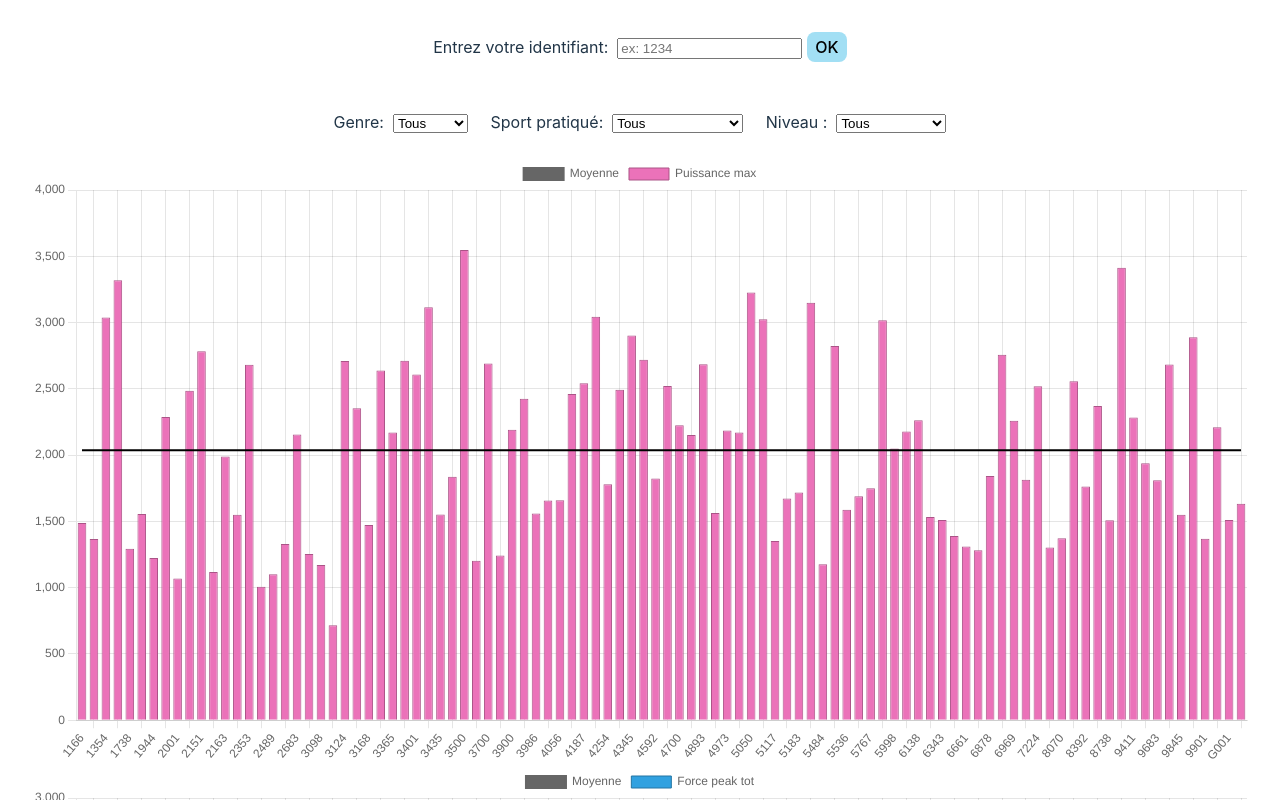
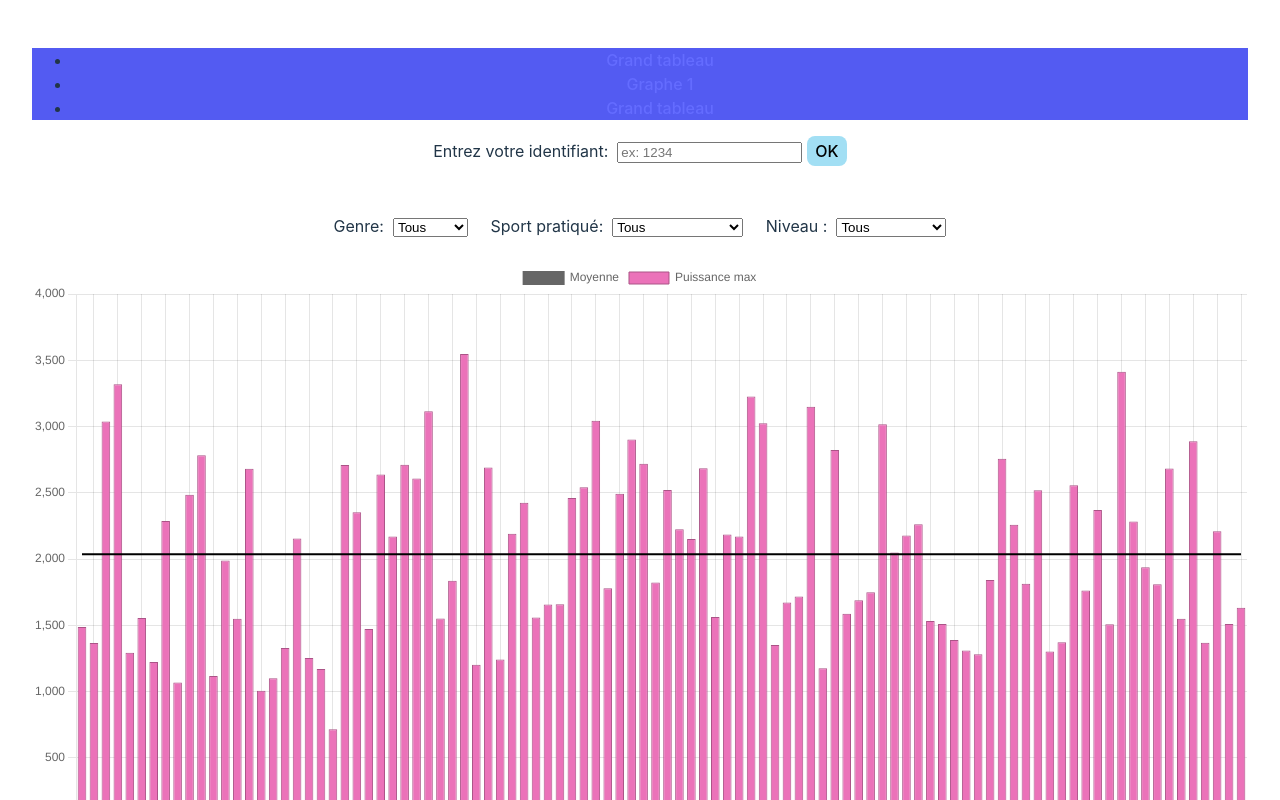
Before and after one commit to celiaribard/site-staps, a React (Vite) app in the folder site_staps/: page / in a window 1280 px wide. Shown: the top 800 px of the page. Built offline with nearby package versions, Linux system fonts and the light colour scheme.

Commit message:
ajout navbar

```diff
--- a/site_staps/package.json
+++ b/site_staps/package.json
@@ -12,8 +12,12 @@
   "dependencies": {
     "@fortawesome/free-solid-svg-icons": "^6.4.0",
     "@fortawesome/react-fontawesome": "^0.2.0",
+    "@mui/icons-material": "^5.14.1",
+    "@mui/material": "^5.14.1",
+    "bootstrap": "^5.3.0",
     "chart.js": "^4.3.0",
     "react": "^18.2.0",
+    "react-bootstrap": "^2.8.0",
     "react-chartjs-2": "^5.2.0",
     "react-dom": "^18.2.0"
   },
--- a/site_staps/src/components/App.jsx
+++ b/site_staps/src/components/App.jsx
@@ -15,6 +15,7 @@ import {
 import { TableauAvecTri } from "./TableauAvecTri";
 import { GraphesPerf } from "./GraphesPerf";
 import { Filtres } from "./Filtres";
+import { Navbar } from "./Navbar";
 
 const App = () => {
   const resumeDonneesSujets = getResumesDonneesSujets(donneesPoussees);
@@ -70,6 +71,7 @@ const App = () => {
 
   return (
     <div>
+      <Navbar />
       <div>
         <FormIdSujet onFormSubmit={handleFormSubmit} />
       </div>
@@ -104,7 +106,7 @@ const App = () => {
         />
       </div>
       <br />
-      <div>
+      <div id="grandTableau">
         <TableauAvecTri
           parametresAffiches={parametresAffiches}
           donneesTriees={donneesTriees}
--- a/site_staps/src/components/GraphePerf.jsx
+++ b/site_staps/src/components/GraphePerf.jsx
@@ -66,9 +66,9 @@ const GraphePerf = ({ parametre, donnees, inputId }) => {
         scales: {
         },
     }
-
+    const elementId = `tableau-${parametre}`;
     return (
-        <div>
+        <div id={elementId} >
             <Bar data={data} options={options}></Bar>
         </div >
 
--- /dev/null
+++ b/site_staps/src/components/Navbar.jsx
@@ -0,0 +1,22 @@
+import Nav from 'react-bootstrap/Nav';
+
+
+const Navbar = () => {
+    return (
+        <nav className="navbar">
+            <ul>
+                <li>
+                    <a href="#grandTableau">Grand tableau</a>
+                </li>
+                <li>
+                    <a href="#tableau-max_vitesse_mean">Graphe 1</a>
+                </li>
+                <li>
+                    <a href="#grandTableau">Grand tableau</a>
+                </li>
+            </ul>
+        </nav>
+    )
+}
+
+export { Navbar }
--- a/site_staps/src/index.css
+++ b/site_staps/src/index.css
@@ -16,6 +16,10 @@
   -webkit-font-smoothing: antialiased;
   -moz-osx-font-smoothing: grayscale;
   -webkit-text-size-adjust: 100%;
+}
+
+.navbar{
+  background-color: #535bf2;
 }
 
 table{
```
Also changed, not shown: 1 other file (tests, documents, lock files or other folders).
